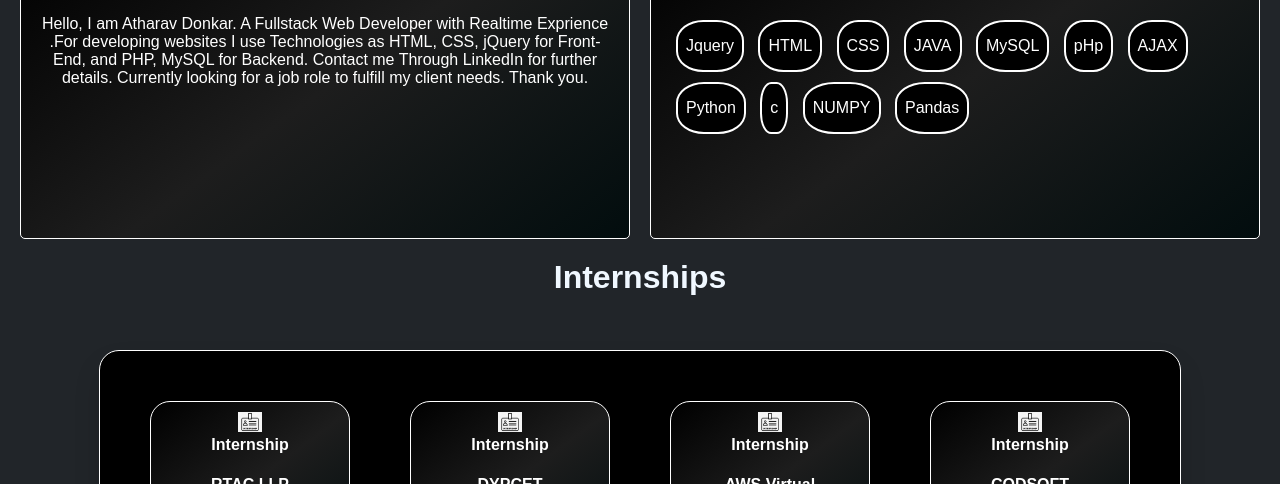
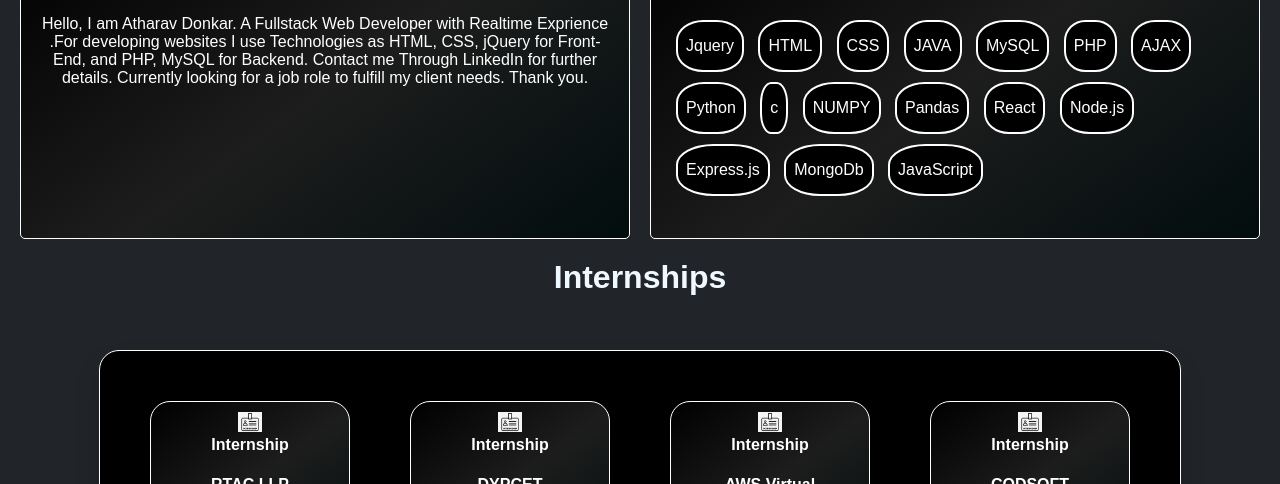
Before and after one commit to Atharva7989/MyPortfolio, a plain HTML site: page index.html in a window 1280 px wide. Shown: the part 616-1100 px from the top of the page. Drawn offline with Linux system fonts and the light colour scheme; files whose address does not match are found by name.

Commit message:
Update index.html

```diff
--- a/index.html
+++ b/index.html
@@ -71,12 +71,17 @@
             <li>CSS</li>
             <li>JAVA</li>
             <li>MySQL</li>
-            <li>pHp</li>
+            <li>PHP</li>
             <li>AJAX</li>
             <li>Python</li>
             <li>c</li>
             <li>NUMPY</li>
             <li>Pandas</li>
+            <li>React</li>
+            <li>Node.js</li>
+            <li>Express.js</li>
+            <li>MongoDb</li>
+            <li>JavaScript</li>
         </ul>
     </div>
 </div>
```
